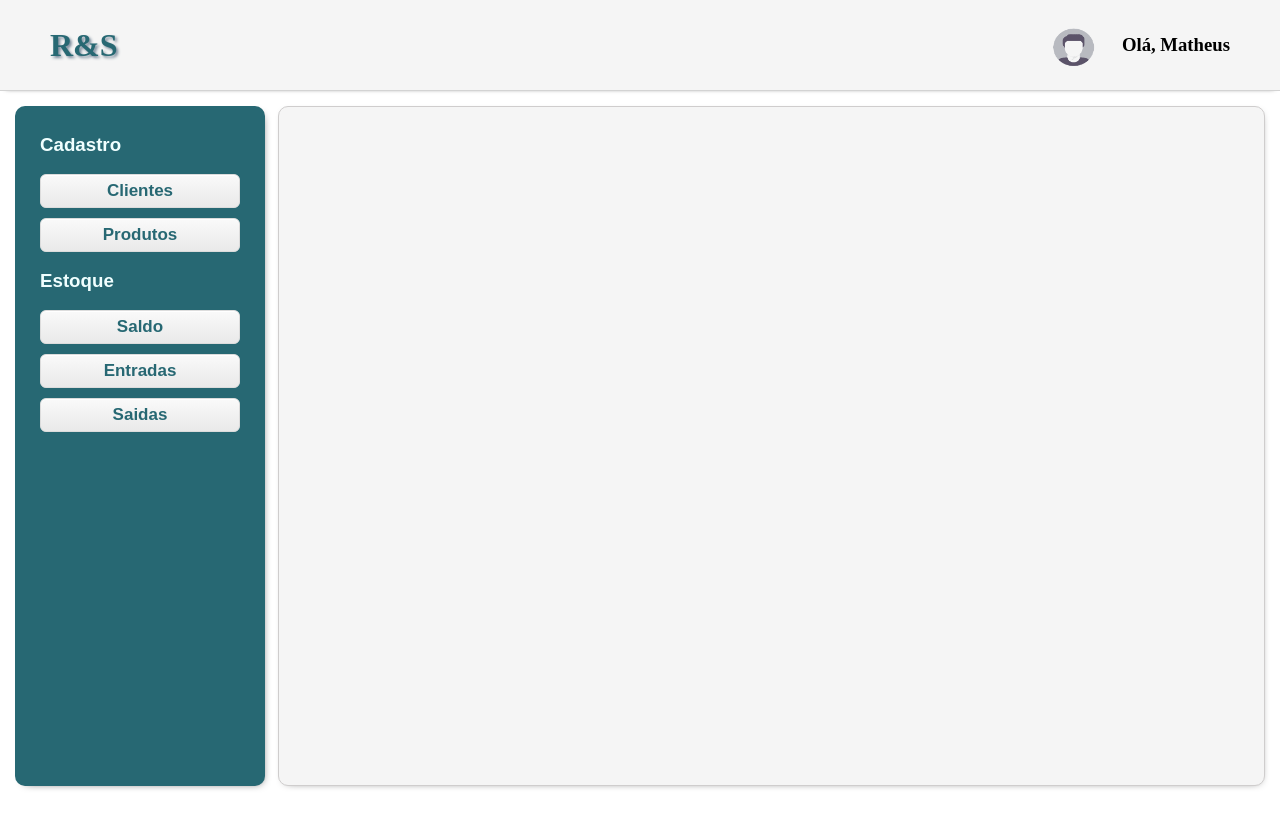
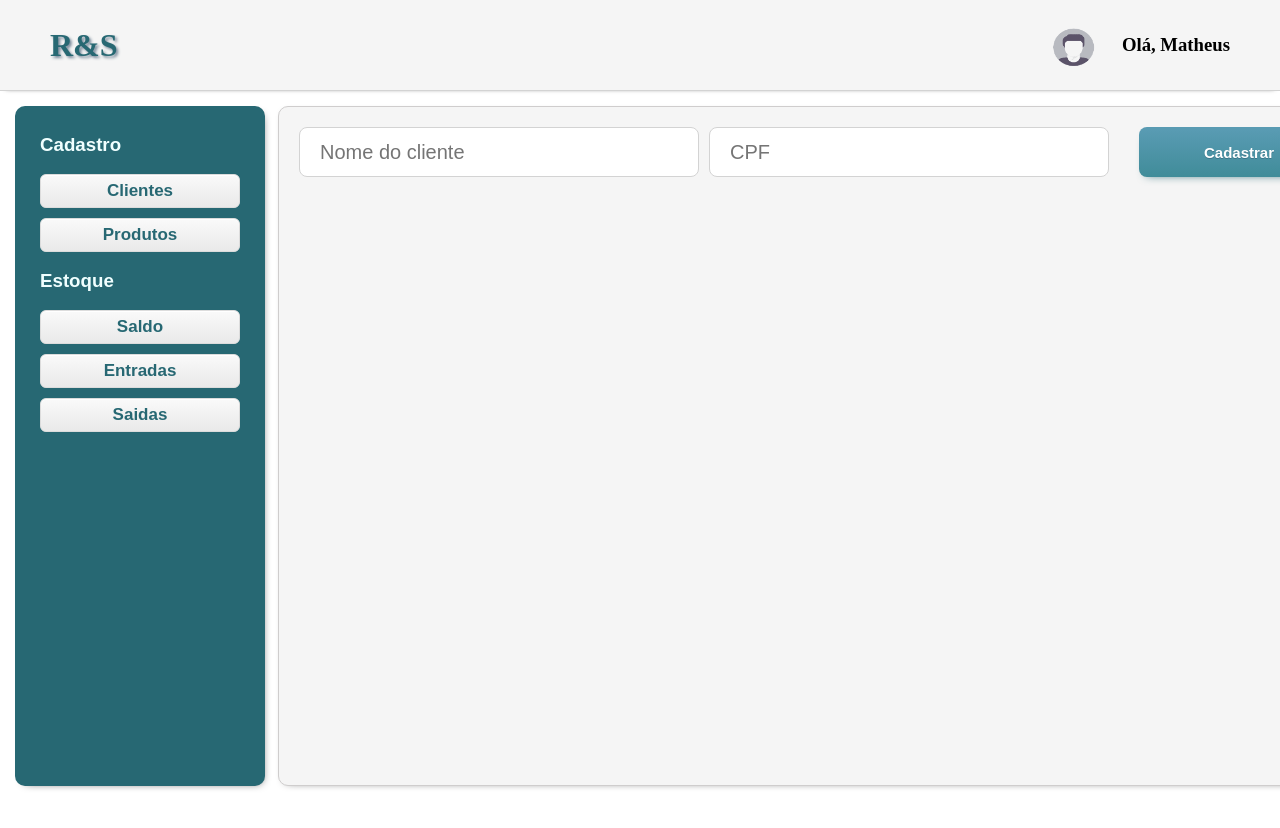
Before and after one commit to makafreitasdev/RegisterStock, a Next.js app: page /dashboard in a window 1280 px wide. Both pictures are taken after a click on the button "Clientes". Shown: the top 828 px of the page. Built offline with nearby package versions, Linux system fonts and the light colour scheme.

Commit message:
feature:Implemented conditional rendering on Costumers and Products buttons

```diff
--- a/components/dashboard/Navegacao.jsx
+++ b/components/dashboard/Navegacao.jsx
@@ -1,21 +1,13 @@
-import { useState } from "react";
 import styles from "../dashboard/Navegacao.module.css";
 
-export default function Navegacao() {
-
-  const [clickClient, setClickClient] = useState(false)
-
-  const handlerClickClient = () => {
-    setClickClient(true)
-  }
-
+export default function Navegacao({ setButtonSelected }) {
   return (
     <aside className={styles.leftSide}>
       <nav>
         <div className={styles.navComponents}>
           <h3 className={styles.listTitle}>Cadastro</h3>
-          <button className={styles.listItem}>Clientes</button>
-          <button className={styles.listItem}>Produtos</button>
+          <button onClick={() => setButtonSelected('clientes')} className={styles.listItem}>Clientes</button>
+          <button onClick={() => setButtonSelected('produtos')} className={styles.listItem}>Produtos</button>
           <h3 className={styles.listTitle}>Estoque</h3>
           <button className={styles.listItem}>Saldo</button>
           <button className={styles.listItem}>Entradas</button>
--- /dev/null
+++ b/components/dashborardContent/Client.jsx
@@ -0,0 +1,23 @@
+import styles from "../dashborardContent/Client.module.css";
+
+export default function Client() {
+  return (
+    <div className={styles.dashboardContent}>
+      <div className={styles.searchContent}>
+        <input
+          type="text"
+          placeholder="Nome do cliente"
+          className={styles.searchInput}
+        />
+        <input
+          type="text"
+          placeholder="CPF"
+          className={styles.searchInput}
+        />
+        <button className={styles.searchButton}>
+          Cadastrar
+        </button>
+      </div>
+    </div>
+  );
+}
--- /dev/null
+++ b/components/dashborardContent/Client.module.css
@@ -0,0 +1,58 @@
+.dashboardContent {
+    display: flex;
+    flex-direction: column;
+    background-color: whitesmoke;
+    box-shadow: 1px 2px 10px -7px black;
+    border: 0.3px solid rgb(207, 205, 205);
+    border-radius: 10px;
+    margin-left: 13px;
+    padding: 20px;
+    height: 85%;
+    width: 100%;
+}
+
+.searchContent {
+    display: flex;
+    gap: 10px;
+}
+
+.searchInput {
+    width: 400px;
+    height: 50px;
+    padding-left: 20px;
+    outline: none;
+    font-family:Arial;
+    font-size: 20px;
+    border-radius: 8px;
+    border: 0.3px solid lightgray;
+}
+
+.searchButton {
+    height: 50px;
+    width: 200px;
+    margin-left: 20px;
+    box-shadow: 0px 5px 10px -7px #276873;
+	background:linear-gradient(to bottom, #599bb3 5%, #408c99 100%);
+	background-color:#5975b3;
+	border-radius:8px;
+    border: none;
+	cursor:pointer;
+	color:#ffffff;
+	font-family:Arial;
+	font-size:15px;
+	font-weight:bold;
+	padding:13px 32px;
+	text-decoration:none;
+	text-shadow:0px 1px 0px #3d768a;
+	outline: none;
+}
+
+.searchButton:hover {
+    background:linear-gradient(to bottom, #408c99 5%, #599bb3 100%);
+	background-color:#408c99;
+}
+
+.searchButton:active {
+    position:relative;
+	top:1px;
+}
--- a/components/dashborardContent/Register.module.css
+++ b/components/dashborardContent/Products.module.css
@@ -12,12 +12,23 @@
 }
 
 .searchContent {
-    display: none;
+    display: flex;
     gap: 10px;
 }
 
 .searchInput {
     width: 400px;
+    height: 50px;
+    padding-left: 20px;
+    outline: none;
+    font-family:Arial;
+    font-size: 20px;
+    border-radius: 8px;
+    border: 0.3px solid lightgray;
+}
+
+.searchInputValue {
+    width: 250px;
     height: 50px;
     padding-left: 20px;
     outline: none;
--- /dev/null
+++ b/components/dashborardContent/Protucts.jsx
@@ -0,0 +1,23 @@
+import styles from "../dashborardContent/Products.module.css";
+
+export default function Produts() {
+  return (
+    <div className={styles.dashboardContent}>
+      <div className={styles.searchContent}>
+        <input
+          type="text"
+          placeholder="Nome do produto"
+          className={styles.searchInput}
+        />
+        <input
+          type="number"
+          placeholder="Valor"
+          className={styles.searchInputValue}
+        />
+        <button className={styles.searchButton}>
+          Cadastrar
+        </button>
+      </div>
+    </div>
+  );
+}
--- a/components/dashborardContent/Register.jsx
+++ /dev/null
@@ -1,47 +0,0 @@
-import { useState } from "react";
-import styles from "../dashborardContent/Register.module.css";
-
-export default function Register() {
-  const [showComponent, setShowComponent] = useState(false);
-  const [nameClient, setNomeClient] = useState("");
-  const [cpfClient, setCpfClient] = useState("");
-
-  const handlerClick = () => {
-    setShowComponent(true);
-  };
-
-  return (
-    <div className={styles.dashboardContent}>
-      <div className={styles.searchContent}>
-        <input
-          type="text"
-          placeholder="Nome do cliente"
-          value={nameClient}
-          onChange={(e) => setNomeClient(e.target.value)}
-          className={styles.searchInput}
-        />
-        <input
-          type="text"
-          placeholder="CPF"
-          value={cpfClient}
-          onChange={(e) => setCpfClient(e.target.value)}
-          className={styles.searchInput}
-        />
-        <button onClick={handlerClick} className={styles.searchButton}>
-          Cadastrar
-        </button>
-        <div className={styles.tableContent}>
-          {showComponent && <MyComponent />}
-        </div>
-      </div>
-    </div>
-  );
-
-  function MyComponent() {
-    return (
-      <div>
-
-      </div>
-    );
-  }
-}
--- a/pages/dashboard.jsx
+++ b/pages/dashboard.jsx
@@ -2,11 +2,25 @@ import Logo from "../components/Logo";
 import Head from "next/head";
 import styles from "../styles/Header.module.css";
 import Navegacao from "../components/dashboard/Navegacao";
-import MainDashboard from "../styles/MainDashboard.module.css"
+import MainDashboard from "../styles/MainDashboard.module.css";
 import Image from "next/image";
-import Register from "../components/dashborardContent/Register"
+import Client from "../components/dashborardContent/Client";
+import { useState } from "react";
+import Products from "../components/dashborardContent/Protucts";
 
 export default function Home() {
+  const [buttonSelected, setButtonSelected] = useState(null);
+
+  const renderContent = () => {
+    if (buttonSelected === "clientes") {
+      return <Client />
+    } else if (buttonSelected === "produtos"){
+      return <Products />
+    } else {
+      return null
+    }
+  };
+
   return (
     <>
       <Head>
@@ -29,8 +43,8 @@ export default function Home() {
         </div>
       </header>
       <main className={MainDashboard.mainContainer}>
-        <Navegacao />
-        <Register />
+        <Navegacao setButtonSelected={setButtonSelected} />
+        {renderContent()}
       </main>
     </>
   );
```
Lines whose indentation alone changed are shown as unchanged.
